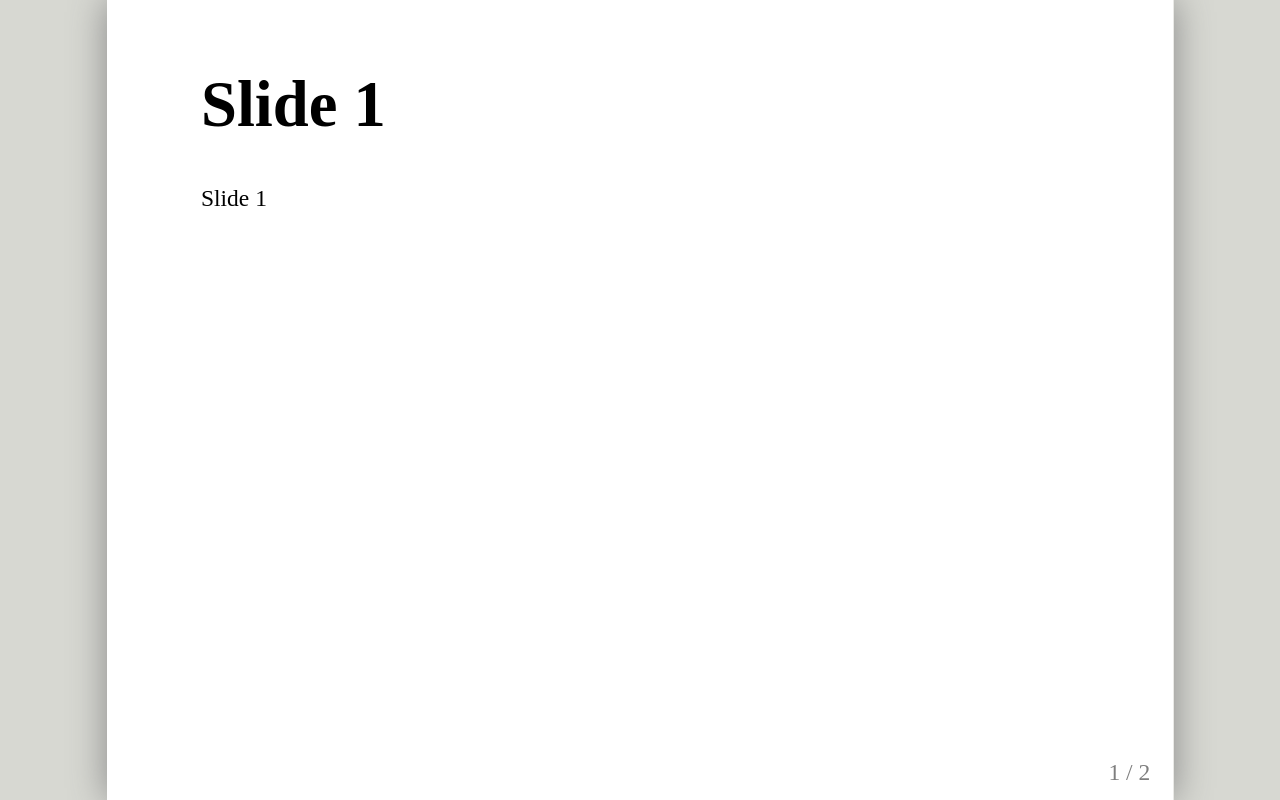
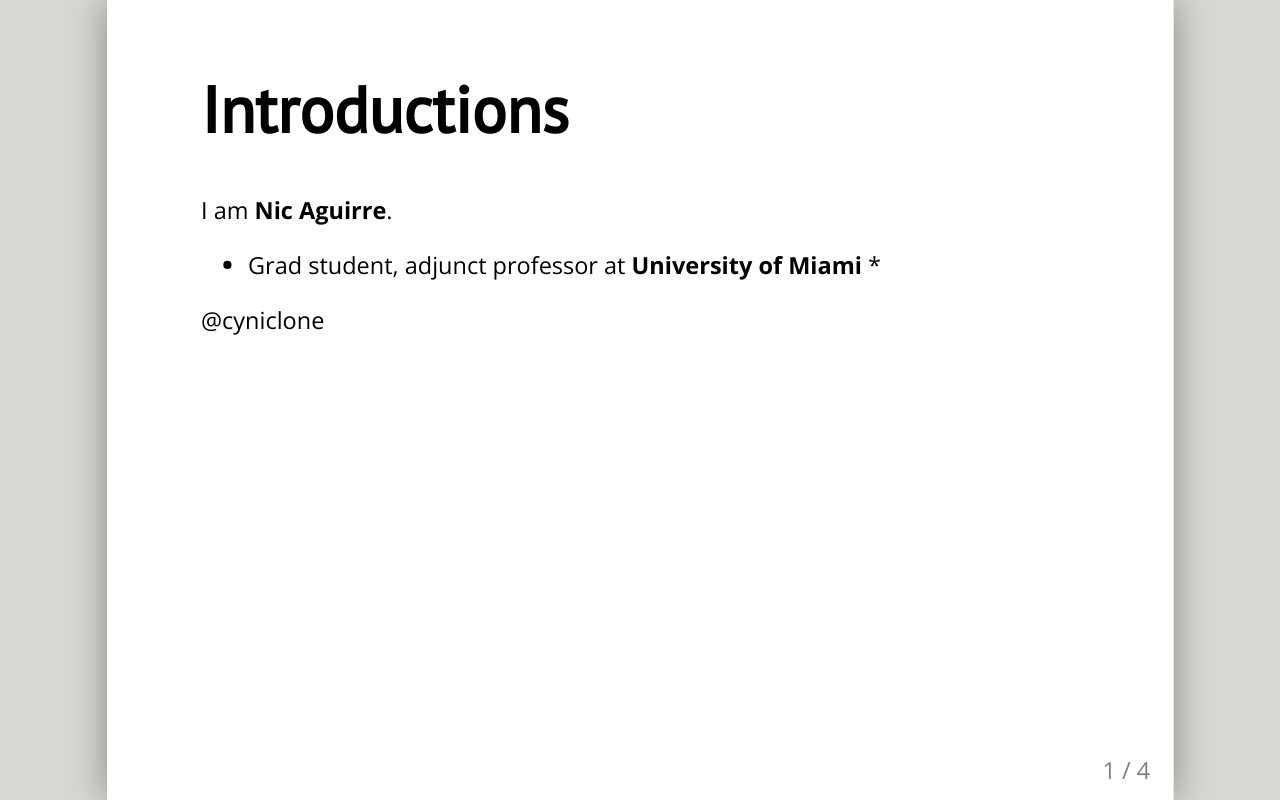
Before and after one commit to cyniclone/dataviz-presentation, a plain HTML site: page index.html in a window 1280 px wide. Drawn offline with nearby package versions, Linux system fonts and the light colour scheme.

Commit message:
add styling

```diff
--- /dev/null
+++ b/css/style.css
@@ -0,0 +1,9 @@
+h1 {
+  font-family: 'PT Sans', sans-serif;
+}
+body {
+  font-family: 'Open Sans', sans-serif;
+}
+li {
+  margin-top: 10px;
+}
--- a/index.html
+++ b/index.html
@@ -1,18 +1,42 @@
 <!DOCTYPE html>
 <html>
 <head>
-    <style type="text/css">
-        /* Slideshow styles */
-    </style>
+    <link href='https://fonts.googleapis.com/css?family=PT+Sans' rel='stylesheet' type='text/css'>
+    <link href='https://fonts.googleapis.com/css?family=Open+Sans:400,400italic,700' rel='stylesheet' type='text/css'>
+    <link href="css/style.css" rel="stylesheet">
 </head>
 <body>
 <textarea id="source">
     <!-- Slideshow Markdown -->
-    # Slide 1
-    Slide 1
+    # Introductions
+    I am **Nic Aguirre**.
+
+     * Grad student, adjunct professor at **University of Miami**
+     *
+
+    @cyniclone
 
     ---
-    # Slide 2
+    # Today - Data Visualization
+
+     * Why Data Viz?
+     * Approaches to data viz; best practices
+     * Our project - live coding a visualization
+     * Putting it all together
+     * What's next?
+
+    ---
+    # Why Data Viz?
+     * Between the beginning of time and 2003, humanity generated roughly five exabytes
+    (10<sup>18</sup> bytes) of data.
+     * Now, we produce the same amount *every two days*.
+     * For reference, this is about 200,000 years of DVD-quality video.
+
+    ---
+    # Applications of Data Viz
+     * Analytics and marketing
+     * Journalism
+     * Education
 
 </textarea>
 
```
Also changed, not shown: 1 other file.
